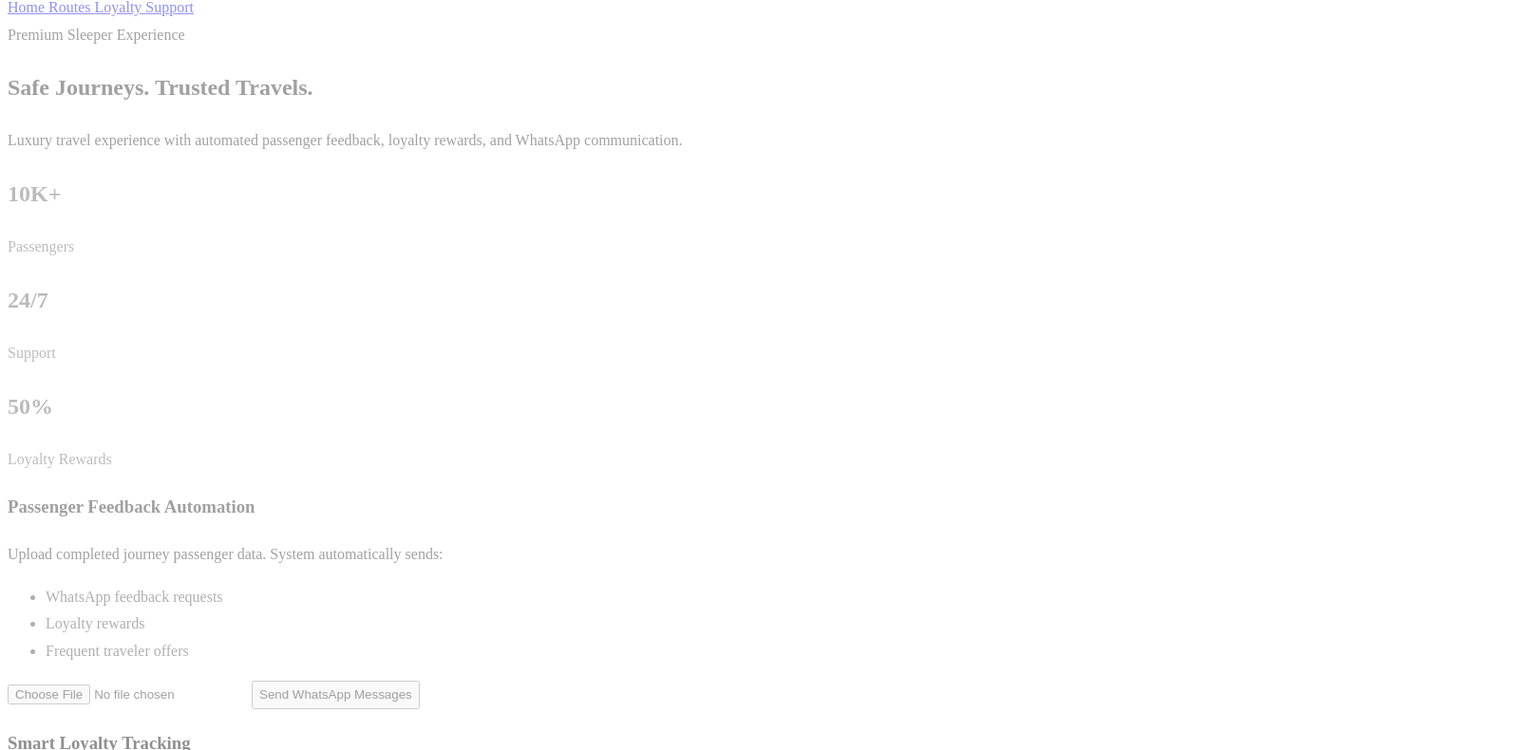
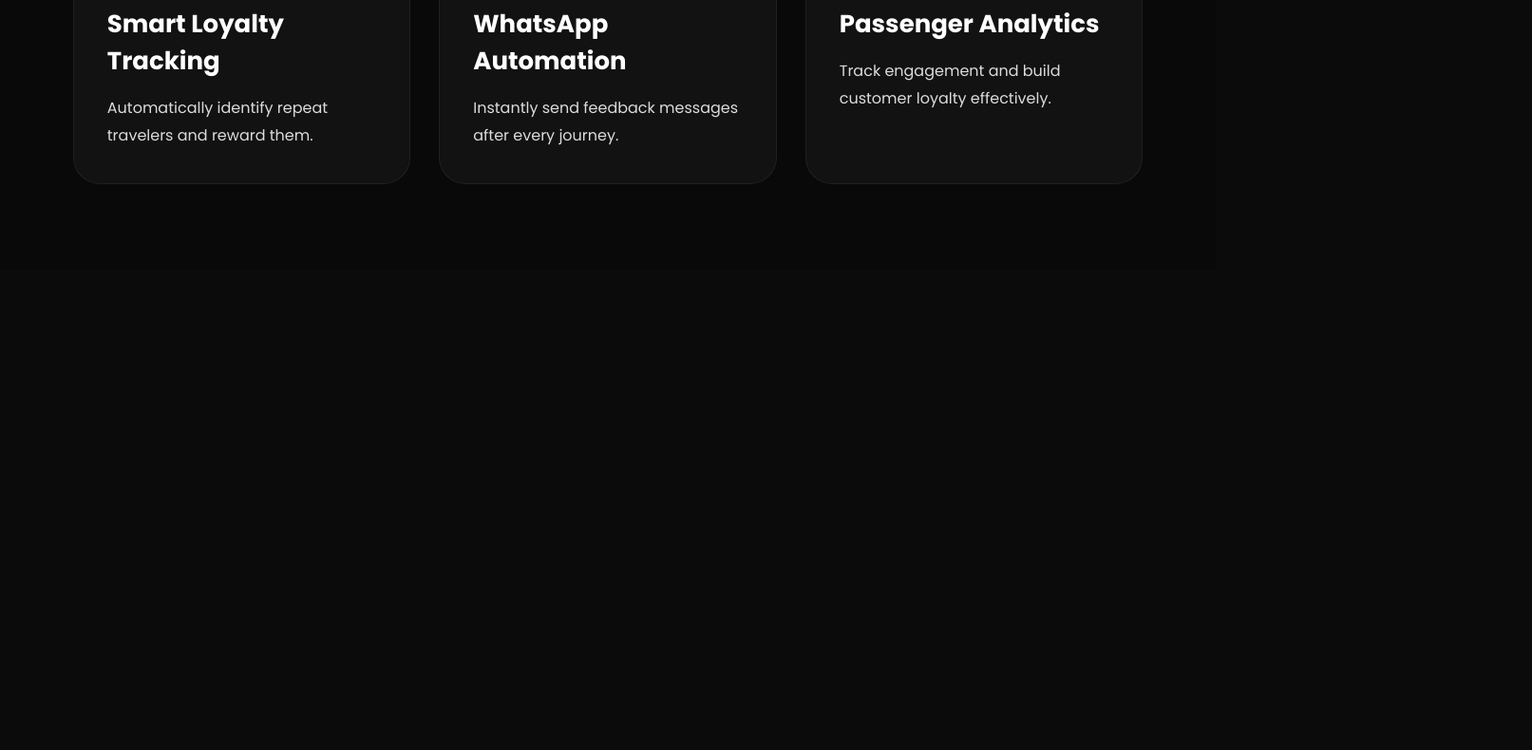
Before and after one commit to navaneethwork5900/whatsapp-bulk-sender, a website: page index.html in a window 1280 px wide. Shown: the part 920-1710 px from the top of the page at 95% size, 1613 px wide, since content can reach past the window. After the commit the page ends 1204 px from the top, so only its background shows below. Drawn offline with Linux system fonts and the light colour scheme.

Commit message:
Update style.css

```diff
--- a/style.css
+++ b/style.css
@@ -1,4 +1,374 @@
 *{
+    margin:0;
+    padding:0;
+    box-sizing:border-box;
+}
+
+body{
+
+    font-family:'Poppins',sans-serif;
+
+    background:#0b0b0b;
+
+    color:white;
+
+    overflow-x:hidden;
+}
+
+/* NAVBAR */
+
+.navbar{
+
+    position:fixed;
+
+    top:0;
+
+    left:0;
+
+    width:100%;
+
+    display:flex;
+
+    justify-content:space-between;
+
+    align-items:center;
+
+    padding:18px 6%;
+
+    z-index:100;
+
+    backdrop-filter:blur(14px);
+
+    background:rgba(0,0,0,.35);
+
+    border-bottom:1px solid rgba(255,255,255,.08);
+}
+
+.logo{
+
+    width:170px;
+
+    height:auto;
+}
+
+.nav-right{
+
+    display:flex;
+
+    gap:35px;
+}
+
+.nav-right a{
+
+    color:white;
+
+    text-decoration:none;
+
+    font-size:15px;
+
+    transition:.3s;
+}
+
+.nav-right a:hover{
+
+    color:#ffb300;
+}
+
+/* HERO */
+
+.hero{
+
+    position:relative;
+
+    min-height:100vh;
+
+    background:
+        linear-gradient(
+            rgba(0,0,0,.65),
+            rgba(0,0,0,.72)
+        ),
+        url('./assets/gallery-1.png');
+
+    background-size:cover;
+
+    background-position:center center;
+
+    background-repeat:no-repeat;
+
+    background-attachment:fixed;
+
+    display:flex;
+
+    align-items:center;
+
+    padding:140px 6% 80px;
+}
+
+.overlay{
+
+    position:absolute;
+
+    inset:0;
+
+    background:
+        radial-gradient(
+            circle at top right,
+            rgba(255,179,0,.16),
+            transparent 40%
+        );
+}
+
+.hero-content{
+
+    position:relative;
+
+    z-index:2;
+
+    width:100%;
+
+    display:grid;
+
+    grid-template-columns:1.1fr .9fr;
+
+    gap:60px;
+
+    align-items:center;
+}
+
+/* LEFT */
+
+.badge{
+
+    display:inline-block;
+
+    background:rgba(255,179,0,.15);
+
+    color:#ffcc70;
+
+    border:1px solid rgba(255,179,0,.3);
+
+    padding:12px 20px;
+
+    border-radius:50px;
+
+    font-size:14px;
+
+    margin-bottom:24px;
+}
+
+.hero-left h1{
+
+    font-size:72px;
+
+    line-height:1.05;
+
+    margin-bottom:24px;
+
+    max-width:650px;
+}
+
+.hero-left p{
+
+    font-size:18px;
+
+    line-height:1.9;
+
+    opacity:.9;
+
+    max-width:620px;
+
+    margin-bottom:40px;
+}
+
+/* STATS */
+
+.stats{
+
+    display:flex;
+
+    gap:20px;
+
+    flex-wrap:wrap;
+}
+
+.stat-card{
+
+    min-width:150px;
+
+    background:rgba(255,255,255,.08);
+
+    border:1px solid rgba(255,255,255,.1);
+
+    backdrop-filter:blur(10px);
+
+    border-radius:24px;
+
+    padding:25px;
+}
+
+.stat-card h2{
+
+    font-size:34px;
+
+    color:#ffb300;
+
+    margin-bottom:6px;
+}
+
+.stat-card span{
+
+    opacity:.8;
+
+    font-size:14px;
+}
+
+/* UPLOAD CARD */
+
+.upload-card{
+
+    background:rgba(15,15,15,.72);
+
+    border:1px solid rgba(255,255,255,.08);
+
+    backdrop-filter:blur(18px);
+
+    border-radius:32px;
+
+    padding:40px;
+
+    box-shadow:
+        0 12px 45px rgba(0,0,0,.45);
+}
+
+.upload-card h3{
+
+    font-size:32px;
+
+    margin-bottom:15px;
+}
+
+.upload-card p{
+
+    line-height:1.8;
+
+    opacity:.9;
+
+    margin-bottom:18px;
+}
+
+.upload-card ul{
+
+    margin-bottom:28px;
+
+    padding-left:18px;
+
+    line-height:2;
+
+    opacity:.92;
+}
+
+input{
+
+    width:100%;
+
+    padding:18px;
+
+    border:none;
+
+    border-radius:16px;
+
+    background:white;
+
+    color:black;
+
+    margin-bottom:20px;
+
+    font-size:15px;
+}
+
+button{
+
+    width:100%;
+
+    padding:18px;
+
+    border:none;
+
+    border-radius:16px;
+
+    background:#ffb300;
+
+    color:black;
+
+    font-size:16px;
+
+    font-weight:700;
+
+    cursor:pointer;
+
+    transition:.3s;
+}
+
+button:hover{
+
+    transform:translateY(-2px);
+
+    background:#ffc933;
+}
+
+#status{
+
+    margin-top:25px;
+
+    max-height:280px;
+
+    overflow:auto;
+}
+
+/* FEATURES */
+
+.features{
+
+    padding:90px 6%;
+
+    display:grid;
+
+    grid-template-columns:
+        repeat(auto-fit,minmax(280px,1fr));
+
+    gap:30px;
+
+    background:#090909;
+}
+
+.feature-card{
+
+    background:#121212;
+
+    border:1px solid rgba(255,255,255,.06);
+
+    border-radius:28px;
+
+    padding:35px;
+
+    transition:.3s;
+}
+
+.feature-card:hover{
+
+    transform:translateY(-6px);
+
+    border-color:rgba(255,179,0,.35);
+}
+
+.feature-card h3{
+
+    font-size:26px;
+
+    margin-bottom:16px;
+}
+
+.feature-card p{
 
     line-height:1.8;
 
```
